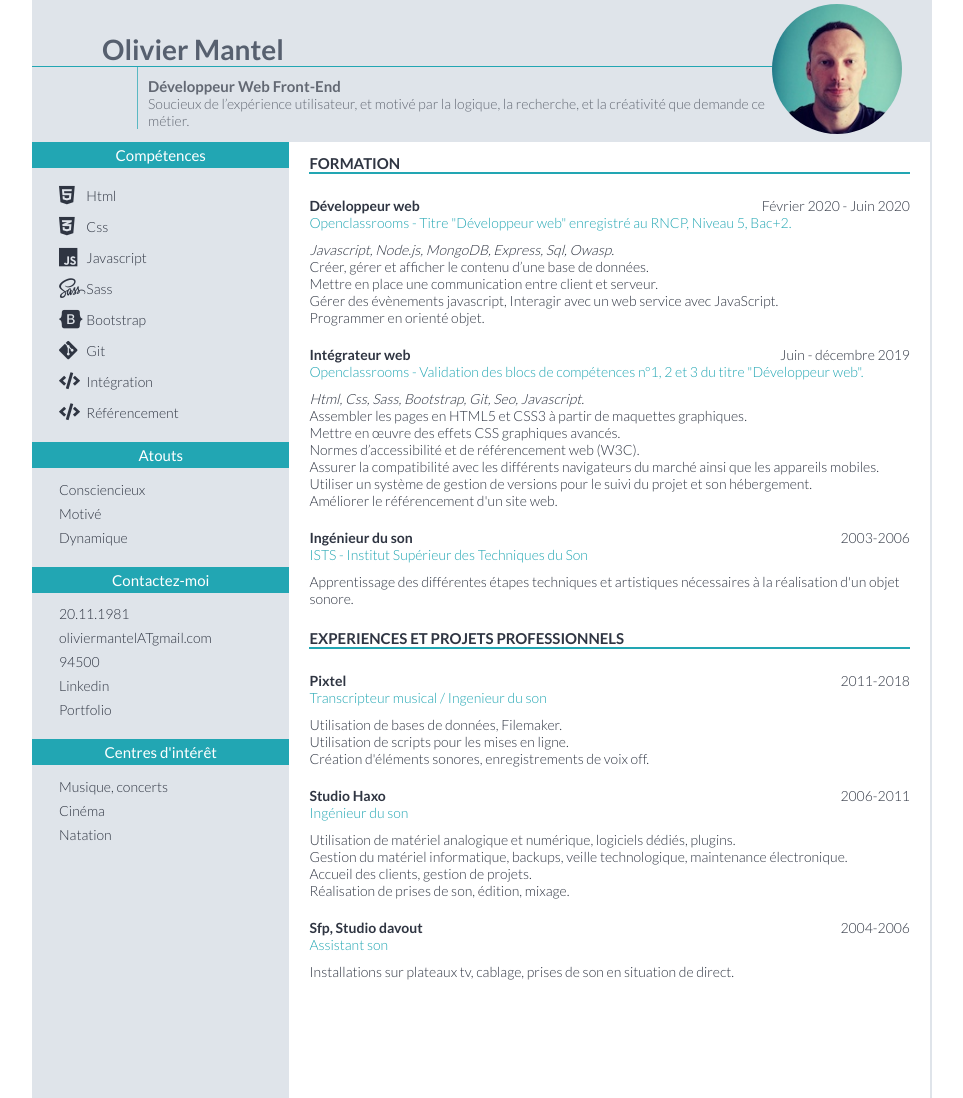
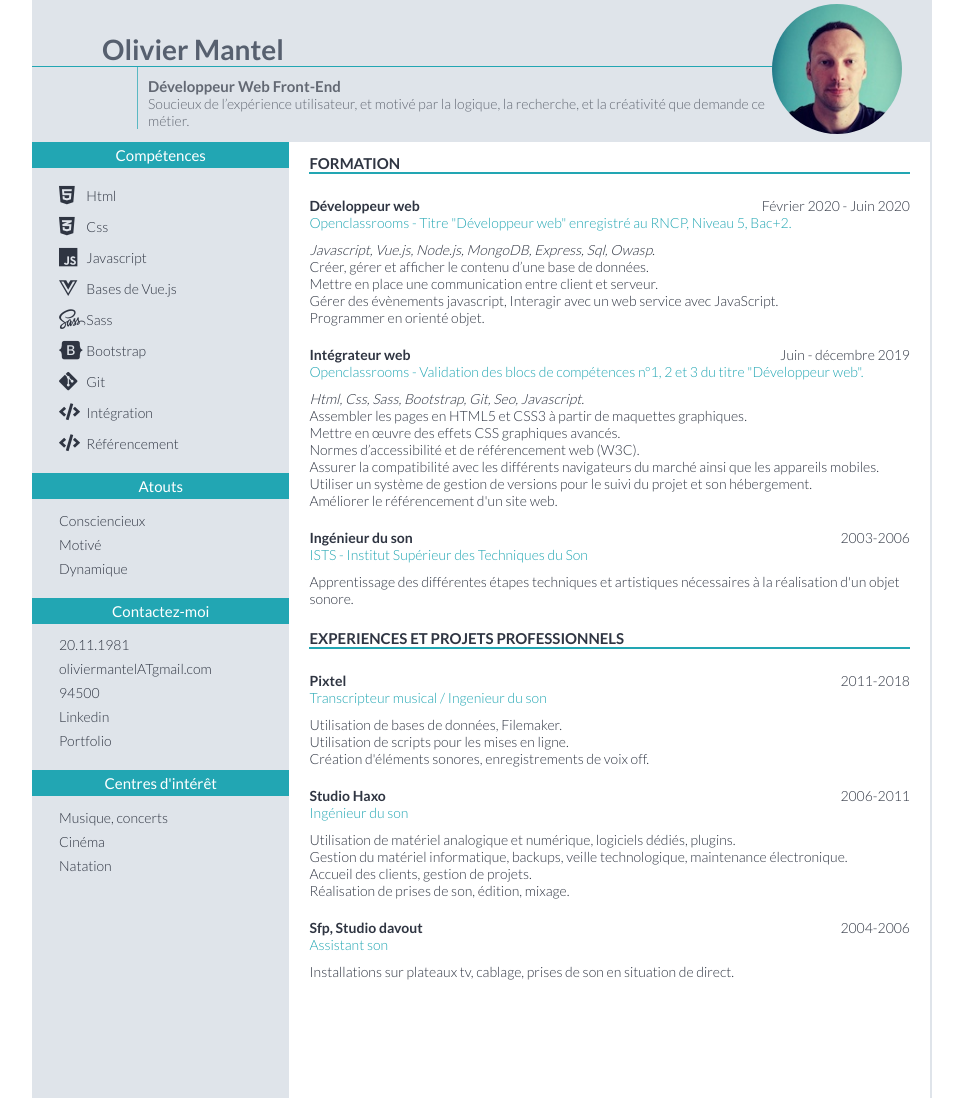
Before and after one commit to OMantel1/Cv-Olivier-Mantel, a plain HTML site: page index.html in a window 1280 px wide. Shown: the whole page, without its empty margins (158-1121 px from the left). Drawn offline with Linux system fonts and the light colour scheme.

Commit message:
Modifie compétences

```diff
--- a/index.html
+++ b/index.html
@@ -56,6 +56,10 @@
                     <div class="box__langages__items">
                         <i class="fab fa-js"></i>
                         <p>Javascript</p>
+                    </div>
+                    <div class="box__langages__items">
+                        <i class="fab fa-vuejs"></i>
+                        <p>Bases de Vue.js</p>
                     </div>
                     <div class="box__langages__items">
                         <i class="fab fa-sass"></i>
@@ -130,7 +134,7 @@
                         <p>Février 2020 - Juin 2020 </p>
                     </div>
                     <h4>Openclassrooms - Titre "Développeur web" enregistré au RNCP, Niveau 5, Bac+2.</h4>
-                    <p><i>Javascript, Node.js, MongoDB, Express, Sql, Owasp.</i></p>
+                    <p><i>Javascript, Vue.js, Node.js, MongoDB, Express, Sql, Owasp.</i></p>
                     <p>Créer, gérer et afficher le contenu d’une base de données.<br>
                         Mettre en place une communication entre client et serveur.<br>
                         Gérer des évènements javascript, Interagir avec un web service avec JavaScript.<br>
```
